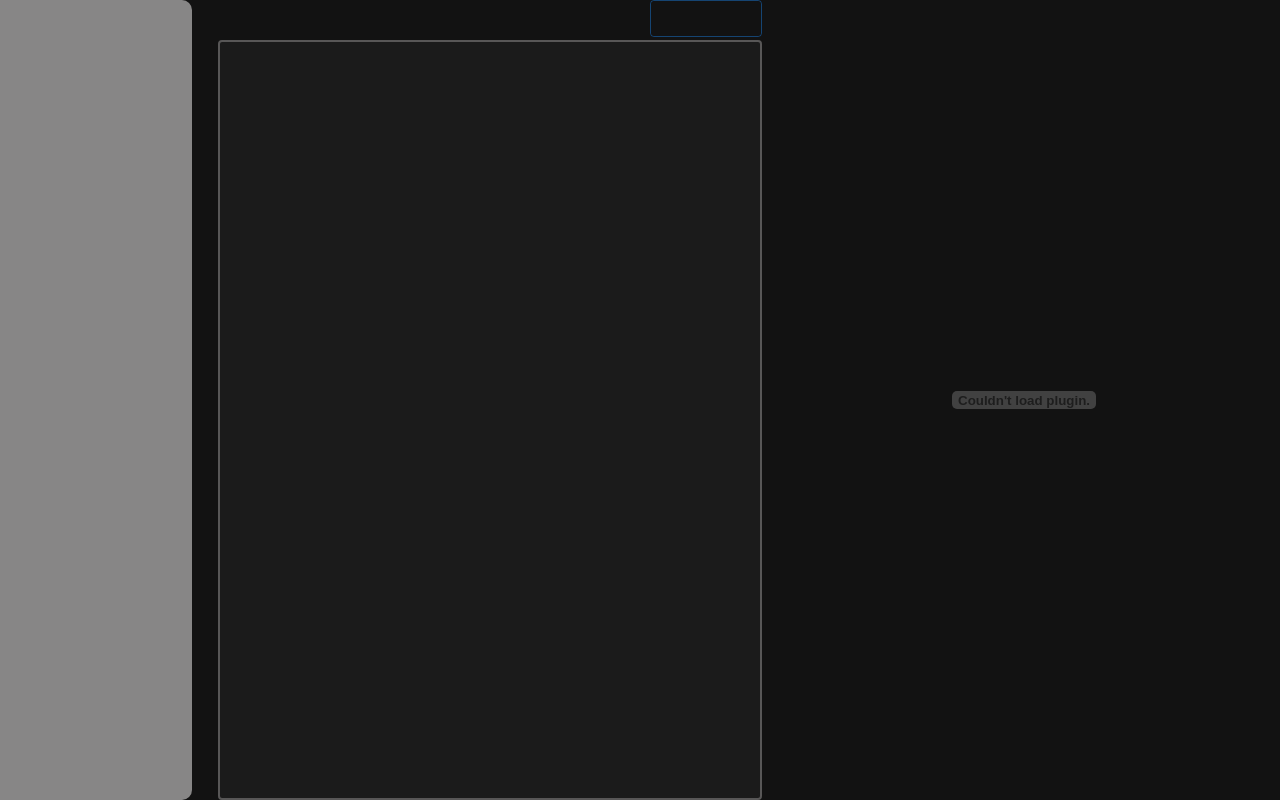
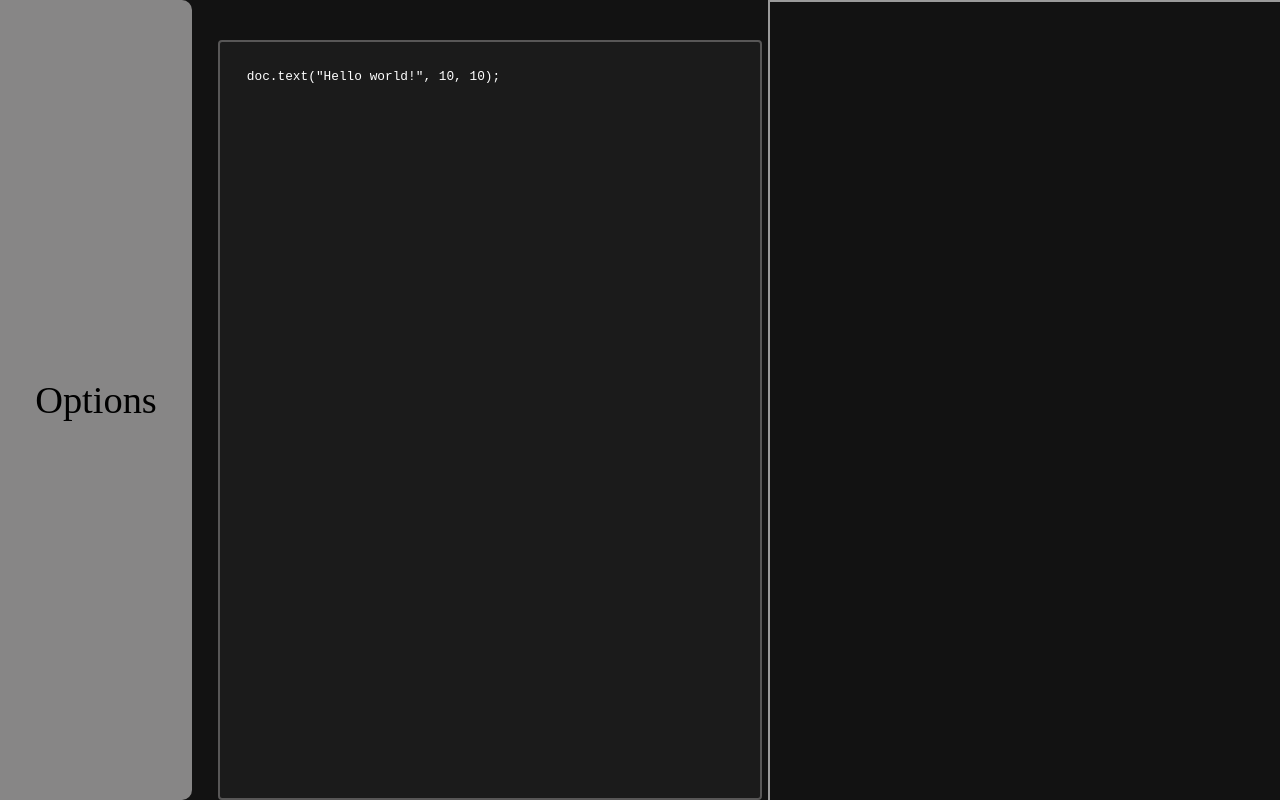
Before and after one commit to MegaBeing/ReCreate, a React (Vite) app: page / in a window 1280 px wide. Built offline with nearby package versions, Linux system fonts and the light colour scheme.

Commit message:
Js Functionality working

```diff
--- a/package.json
+++ b/package.json
@@ -18,6 +18,8 @@
     "@emotion/styled": "^11.11.5",
     "@mui/material": "^5.16.0",
     "gh-pages": "^6.1.1",
+    "jspdf": "^2.5.1",
+    "pdfjs": "^2.5.3",
     "react": "^18.3.1",
     "react-dom": "^18.3.1"
   },
--- a/src/App.jsx
+++ b/src/App.jsx
@@ -1,12 +1,10 @@
 import Options from "./components/Options/Options.jsx"
-import Code from "./components/Code/Code.jsx";
-import Display from "./components/Display/Display.jsx";
+import Dash from "./components/Dash/Dash.jsx";
 function App() {
   return (
     <>
         <Options/>
-        <Code/>
-        <Display/>
+        <Dash/>
     </>
   );
 }
--- a/src/components/Code/Code.jsx
+++ /dev/null
@@ -1,13 +0,0 @@
-import Button from '@mui/material/Button';
-import { createTheme, ThemeProvider } from '@mui/material/styles';
-export default function Code() {
-    return (
-        <div className="code">
-            <form id='download-form'action="#" method="post">
-                <Button variant="outlined">download</Button>
-            </form>
-            <textarea id='code-area'>
-            </textarea >
-        </div>
-    )
-}
--- /dev/null
+++ b/src/components/Dash/Dash.jsx
@@ -0,0 +1,12 @@
+import { useState } from "react";
+import Code from "./components/Code/Code.jsx"
+import Display from "./components/Display/Display.jsx"
+export default function Dash(){
+  const [code, setcode] = useState(`doc.text("Hello world!", 10, 10);`);
+  return (
+    <>
+      <Code value={code} onChange={setcode}/>
+      <Display value={code}/>
+    </>
+  );
+}
--- /dev/null
+++ b/src/components/Dash/components/Code/Code.jsx
@@ -0,0 +1,11 @@
+export default function Code({value, onChange}) {
+    return (
+        <div className="code">
+            <textarea id='code-area'
+                value={value}
+                onChange={(e) => onChange(e.target.value)}
+            >
+            </textarea >
+        </div>
+    )
+}
--- /dev/null
+++ b/src/components/Dash/components/Display/Display.jsx
@@ -0,0 +1,22 @@
+import React, { useEffect, useRef } from 'react';
+import { jsPDF } from 'jspdf';
+export default function Display({value}) {
+    const iframeRef = useRef(null);
+    useEffect(() => {
+        try {
+            const doc = new jsPDF();
+            const generatePDF = new Function('doc', value);
+            generatePDF(doc);
+            const pdfDataUrl = doc.output('datauristring');
+            iframeRef.current.src = pdfDataUrl;
+        } catch (error) {
+            console.error('Error generating PDF:', error);
+        }
+    }, [value]);
+    return (
+        <div className="display">
+            <iframe ref={iframeRef} title="Preview" />
+        </div>
+    );
+
+}
--- a/src/components/Display/Display.jsx
+++ /dev/null
@@ -1,10 +0,0 @@
-import test from "/test.pdf"
-export default function Display()
-{
-    return (
-        <div className="display">
-            <embed src={test} type="application/pdf" width="50vw" height="100%" />
-        </div>
-    );
-
-}
--- a/src/components/Options/Options.jsx
+++ b/src/components/Options/Options.jsx
@@ -1,7 +1,7 @@
 export default function Options() {
     return (
         <div className="options">
-
+            Options
         </div>
     );
 }
--- a/src/index.css
+++ b/src/index.css
@@ -9,6 +9,11 @@ body{
 }
 .options{
     position:fixed;
+    display: flex;
+    justify-content: center;
+    align-items: center;
+    color: black;
+    font-size: 3vw;
     left: 0;
     width: 15vw;
     height: 100%;
@@ -28,12 +33,12 @@ body{
     bottom: 0;
     width: 100%;
     height: 95%;
-    padding: 12px 20px;
+    padding: 5%;
     box-sizing: border-box;
     border: 2px solid #585757;
     border-radius: 4px;
     background-color: #1b1b1b;
-    font-size: 16px;
+    font-size: 1vw;
     resize: none;
 
 }
@@ -41,17 +46,13 @@ body{
     outline: none !important;
     border-color: #8a8a8a;
 }
-#download-form{
-    position:absolute;
-    right: 0;
-}
 .display{
     position: fixed;
     right: 0;
     width: 40vw;
     height: 100%;
 }
-.display embed{
+.display iframe{
     height: 100%;
     width: 100%;
 }
```
Also changed, not shown: 1 other file (tests, documents, lock files or other folders).
